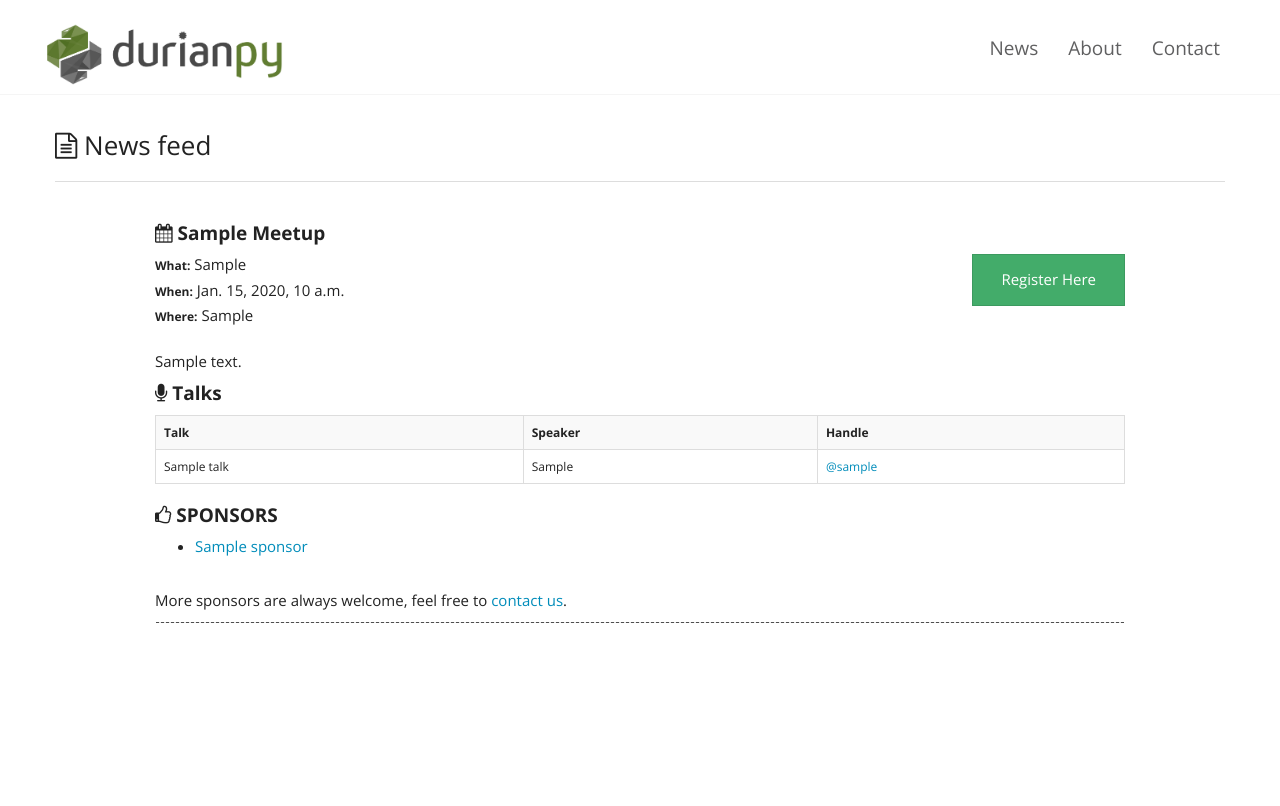
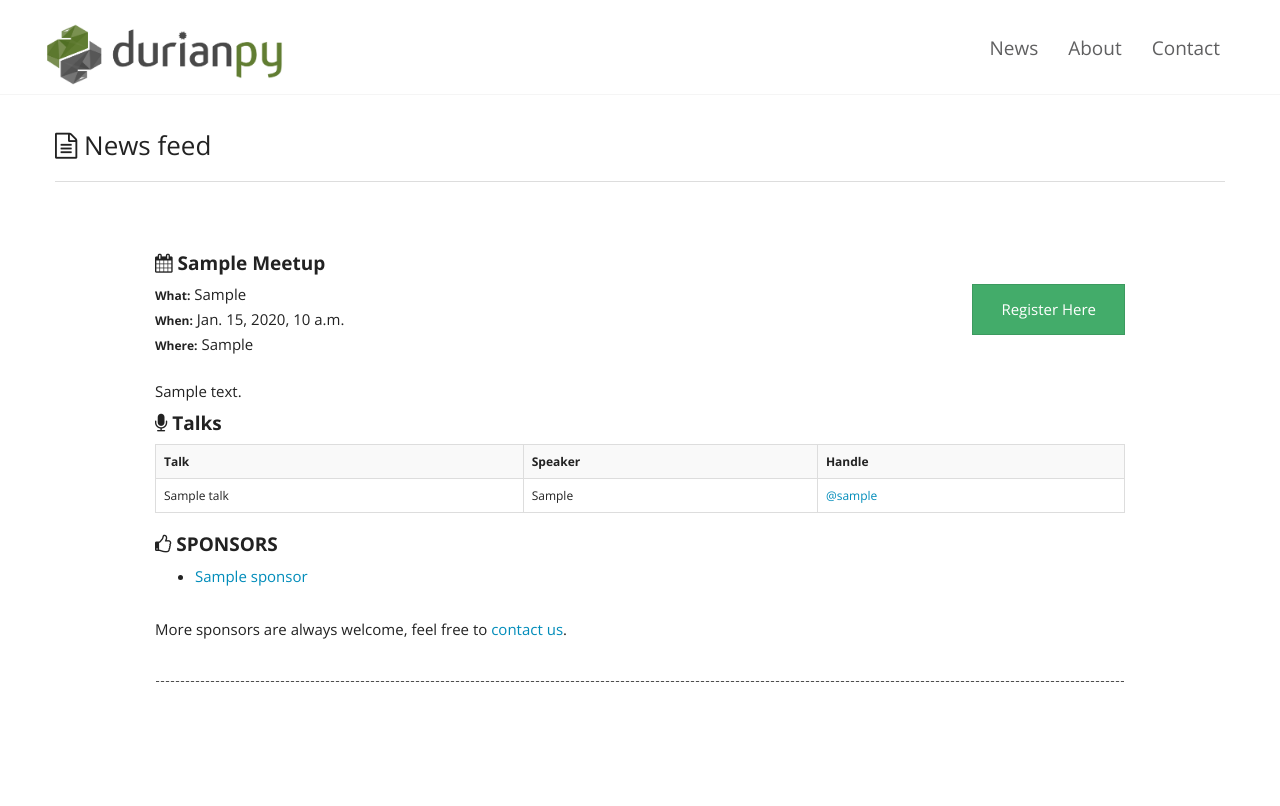
Before and after one commit to durianpy/durianpy, a Django app: page / in a window 1280 px wide. Before the commit the page ends 623 px from the top, so only its background shows below. Run offline with Django 3.2, Linux system fonts and the light colour scheme; tables that the repository leaves empty hold one stand-in row (values such as "Sample post"); some libraries are stand-ins or nearby versions.

Commit message:
added margin to index

```diff
--- a/static/css/styles.css
+++ b/static/css/styles.css
@@ -18,5 +18,6 @@ html, body { background-color:#FFF;}
 
 /* News Feed */
     .feed {padding: 10px 100px 5px;}
+    .feed-item {margin: 40px 0;}
 
 footer {background-color:#282828; height:50px;}
```
